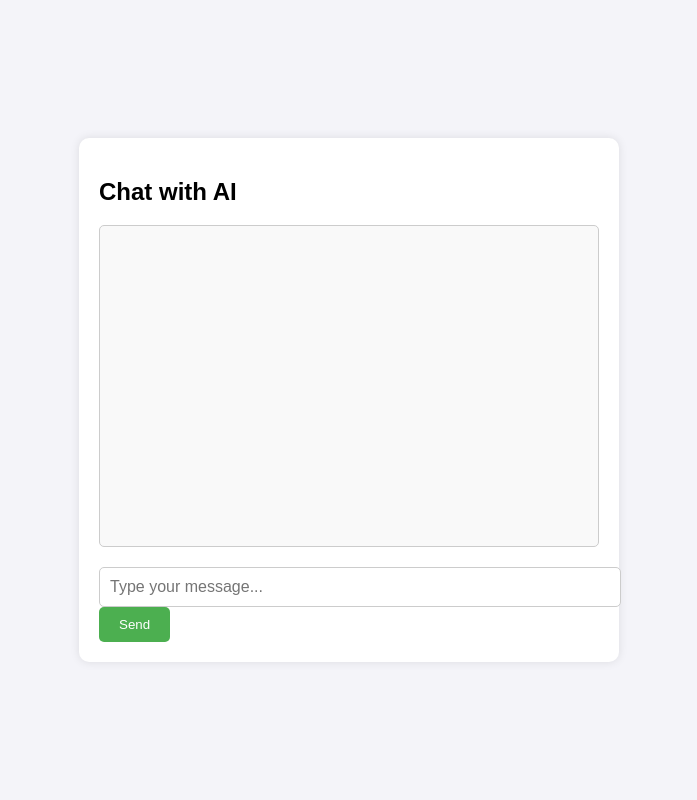
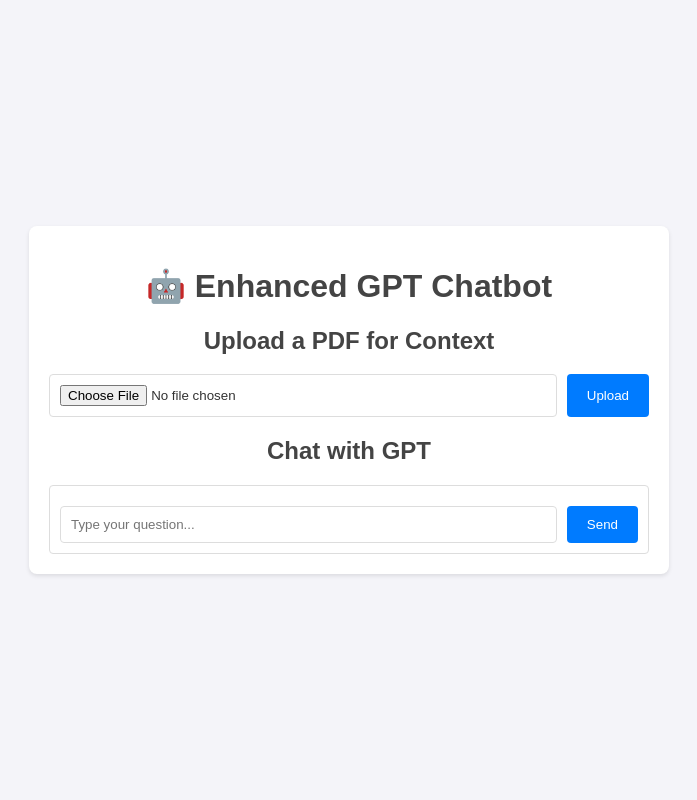
Before and after one commit to spasegirl/MINI_CHATBOT, a Flask app: page / in a window 1280 px wide. Shown: the whole page, without its empty margins (291-988 px from the left). Run offline with Flask 3, Linux system fonts and the light colour scheme.

Commit message:
document handling added

```diff
--- a/app.py
+++ b/app.py
@@ -1,19 +1,75 @@
-from flask import Flask, render_template, request, jsonify
-from modules.gpt_module import chat_with_gpt
+from flask import Flask, request, render_template, jsonify
+from modules.document_handling.document_upload import save_pdf
+from modules.document_handling.document_loader import process_pdf_for_retrieval
+from modules.document_handling.query_handler import execute_query, chat_with_gpt
+import logging
+
+app = Flask(__name__)
+app.config["UPLOAD_FOLDER"] = "static/uploads/"
+
+# Global variable to store the retrieval chain
+retrieval_chain = None
+
+# Setting up logging
+logging.basicConfig(level=logging.DEBUG)
+logger = logging.getLogger(__name__)
+@app.route("/", methods=["GET", "POST"])
+def index():
+    global retrieval_chain
+    if request.method == "POST":
+        # Handle PDF upload
+        if "file" not in request.files:
+            return "No file part", 400
+        file = request.files["file"]
+        filepath = save_pdf(file)
+        if not filepath:
+            return "Invalid file type. Please upload a PDF.", 400
+
+        # Process PDF
+        retrieval_chain = process_pdf_for_retrieval(filepath)
+        return "PDF uploaded and processed successfully!", 200
+
+    return render_template("index.html")
 
 
-app = Flask(__name__)
+@app.route("/query", methods=["POST"])
+def query():
+    global retrieval_chain
+    user_query = request.json.get("query")
+
+    # Case 1: If the PDF is not yet processed
+    if retrieval_chain is None:
+        # For simple chat interaction
+        response = chat_with_gpt(user_query)  # Use the simple chat function
+        return jsonify({"response": response})
+
+    # Case 2: If the PDF is processed
+    if not user_query:
+        return "Query cannot be empty.", 400
+
+    try:
+        # Handle queries related to the PDF content
+        response = execute_query(retrieval_chain, user_query)
+        return jsonify({"response": response})
+    except Exception as e:
+        return jsonify({"error": str(e)}), 500
 
 
-@app.route('/')
-def index():
-    return render_template('index.html')
+@app.route("/chat", methods=["POST"])  # New chat route
+def chat():
+    user_query = request.json.get("query")
 
-@app.route('/chat', methods=['POST'])
-def chat():
-    user_input = request.form['user_input']
-    bot_response = chat_with_gpt(user_input)
-    return jsonify({'response': bot_response})
+    # Handle simple chat interaction
+    if not user_query:
+        return "Query cannot be empty.", 400
+
+    try:
+        # For simple chat queries (no PDF processing involved)
+        response = chat_with_gpt(user_query)
+        return jsonify({"response": response})
+    except Exception as e:
+        return jsonify({"error": str(e)}), 500
+
 
 if __name__ == "__main__":
     app.run(debug=True)
--- /dev/null
+++ b/modules/document_handling/document_upload.py
@@ -0,0 +1,20 @@
+# This module is there to upload the pdf file and validate it
+
+import os
+from werkzeug.utils import secure_filename
+
+UPLOAD_FOLDER = "static/uploads/"
+ALLOWED_EXTENSIONS = {"pdf"}
+
+def allowed_file(filename):
+    """Check if the file extension is allowed."""
+    return "." in filename and filename.rsplit(".", 1)[1].lower() in ALLOWED_EXTENSIONS
+
+
+def save_pdf(file):
+    if file and allowed_file(file.filename):
+        filename = secure_filename(file.filename)
+        filepath = os.path.join(UPLOAD_FOLDER, filename)
+        file.save(filepath)
+        return filepath
+    return None
--- /dev/null
+++ b/static/script.js
@@ -0,0 +1,83 @@
+document.addEventListener("DOMContentLoaded", () => {
+    const uploadForm = document.getElementById("upload-form");
+    const queryForm = document.getElementById("query-form");
+    const chatMessages = document.getElementById("chat-messages");
+    const uploadMessage = document.getElementById("upload-message");
+
+    let pdfUploaded = false;
+
+    // Handle PDF upload
+    uploadForm.addEventListener("submit", async (e) => {
+        e.preventDefault();
+        const fileInput = document.getElementById("pdf-file");
+        const file = fileInput.files[0];
+
+        if (!file) {
+            uploadMessage.textContent = "Please select a PDF file.";
+            return;
+        }
+
+        const formData = new FormData();
+        formData.append("file", file);
+
+        uploadMessage.textContent = "Uploading...";
+
+        try {
+            const response = await fetch("/", {
+                method: "POST",
+                body: formData,
+            });
+
+            if (response.ok) {
+                uploadMessage.textContent = "PDF uploaded successfully! You can now ask questions about it.";
+                pdfUploaded = true;
+            } else {
+                const error = await response.text();
+                uploadMessage.textContent = `Error: ${error}`;
+            }
+        } catch (err) {
+            uploadMessage.textContent = "An error occurred during upload.";
+        }
+    });
+
+    // Handle chat queries
+    queryForm.addEventListener("submit", async (e) => {
+        e.preventDefault();
+        const userQueryInput = document.getElementById("user-query");
+        const userQuery = userQueryInput.value.trim();
+
+        if (!userQuery) return;
+
+        // Display user message
+        const userMessage = document.createElement("div");
+        userMessage.textContent = userQuery;
+        userMessage.className = "user";
+        chatMessages.appendChild(userMessage);
+
+        userQueryInput.value = "";
+
+        // Send query to backend
+        try {
+            const endpoint = pdfUploaded ? "/query" : "/chat";
+            const response = await fetch(endpoint, {
+                method: "POST",
+                headers: { "Content-Type": "application/json" },
+                body: JSON.stringify({ query: userQuery }),
+            });
+
+            const data = await response.json();
+            const botMessage = document.createElement("div");
+            botMessage.textContent = data.response;
+            botMessage.className = "bot";
+            chatMessages.appendChild(botMessage);
+
+            // Scroll to the latest message
+            chatMessages.scrollTop = chatMessages.scrollHeight;
+        } catch (err) {
+            const botMessage = document.createElement("div");
+            botMessage.textContent = "An error occurred while processing your query.";
+            botMessage.className = "bot";
+            chatMessages.appendChild(botMessage);
+        }
+    });
+});
--- /dev/null
+++ b/static/styles.css
@@ -0,0 +1,90 @@
+body {
+    font-family: Arial, sans-serif;
+    margin: 0;
+    padding: 0;
+    background-color: #f4f4f9;
+    color: #333;
+    display: flex;
+    justify-content: center;
+    align-items: center;
+    height: 100vh;
+}
+
+.container {
+    width: 90%;
+    max-width: 600px;
+    background: #fff;
+    padding: 20px;
+    border-radius: 8px;
+    box-shadow: 0 2px 4px rgba(0, 0, 0, 0.1);
+}
+
+h1, h2 {
+    text-align: center;
+    color: #444;
+}
+
+form {
+    display: flex;
+    justify-content: space-between;
+    margin-top: 10px;
+}
+
+form input[type="text"],
+form input[type="file"] {
+    flex: 1;
+    padding: 10px;
+    margin-right: 10px;
+    border: 1px solid #ddd;
+    border-radius: 4px;
+}
+
+form button {
+    padding: 10px 20px;
+    background-color: #007bff;
+    color: white;
+    border: none;
+    border-radius: 4px;
+    cursor: pointer;
+}
+
+form button:hover {
+    background-color: #0056b3;
+}
+
+#chat-box {
+    margin-top: 20px;
+    border: 1px solid #ddd;
+    border-radius: 4px;
+    max-height: 300px;
+    overflow-y: auto;
+    padding: 10px;
+}
+
+#chat-messages {
+    display: flex;
+    flex-direction: column;
+}
+
+#chat-messages div {
+    margin: 5px 0;
+}
+
+#chat-messages .user {
+    align-self: flex-end;
+    background-color: #007bff;
+    color: white;
+    padding: 5px 10px;
+    border-radius: 4px;
+    max-width: 70%;
+    word-wrap: break-word;
+}
+
+#chat-messages .bot {
+    align-self: flex-start;
+    background-color: #f1f1f1;
+    padding: 5px 10px;
+    border-radius: 4px;
+    max-width: 70%;
+    word-wrap: break-word;
+}
--- a/templates/index.html
+++ b/templates/index.html
@@ -3,88 +3,32 @@
 <head>
     <meta charset="UTF-8">
     <meta name="viewport" content="width=device-width, initial-scale=1.0">
-    <title>Chatbot UI</title>
-    <style>
-        body {
-            font-family: Arial, sans-serif;
-            margin: 0;
-            padding: 0;
-            display: flex;
-            justify-content: center;
-            align-items: center;
-            height: 100vh;
-            background-color: #f4f4f9;
-        }
-        .chat-container {
-            width: 500px;
-            max-width: 100%;
-            background-color: #fff;
-            border-radius: 10px;
-            padding: 20px;
-            box-shadow: 0 0 10px rgba(0, 0, 0, 0.1);
-        }
-        .chat-box {
-            height: 300px;
-            overflow-y: auto;
-            margin-bottom: 20px;
-            border: 1px solid #ccc;
-            padding: 10px;
-            background-color: #f9f9f9;
-            border-radius: 5px;
-        }
-        input[type="text"] {
-            width: 100%;
-            padding: 10px;
-            border-radius: 5px;
-            border: 1px solid #ccc;
-            font-size: 16px;
-        }
-        button {
-            padding: 10px 20px;
-            border-radius: 5px;
-            border: none;
-            background-color: #4CAF50;
-            color: white;
-            cursor: pointer;
-        }
-        button:hover {
-            background-color: #45a049;
-        }
-    </style>
+    <title>Enhanced GPT Chatbot</title>
+    <link rel="stylesheet" href="/static/styles.css">
 </head>
 <body>
-    <div class="chat-container">
-        <h2>Chat with AI</h2>
-        <div class="chat-box" id="chat-box">
-            <!-- Chat messages will appear here -->
+    <div class="container">
+        <h1>🤖 Enhanced GPT Chatbot</h1>
+        <div id="upload-section">
+            <h2>Upload a PDF for Context</h2>
+            <form id="upload-form">
+                <input type="file" id="pdf-file" name="file" accept=".pdf">
+                <button type="submit">Upload</button>
+            </form>
+            <p id="upload-message"></p>
         </div>
-        <input type="text" id="user-input" placeholder="Type your message...">
-        <button onclick="sendMessage()">Send</button>
+
+        <div id="chat-section">
+            <h2>Chat with GPT</h2>
+            <div id="chat-box">
+                <div id="chat-messages"></div>
+                <form id="query-form">
+                    <input type="text" id="user-query" placeholder="Type your question..." autocomplete="off">
+                    <button type="submit">Send</button>
+                </form>
+            </div>
+        </div>
     </div>
-
-    <script>
-        function sendMessage() {
-            const userInput = document.getElementById('user-input').value;
-            if (userInput.trim() === '') return;
-
-            const chatBox = document.getElementById('chat-box');
-            chatBox.innerHTML += `<div><strong>You:</strong> ${userInput}</div>`;
-
-            fetch('/chat', {
-                method: 'POST',
-                headers: {
-                    'Content-Type': 'application/x-www-form-urlencoded'
-                },
-                body: 'user_input=' + encodeURIComponent(userInput)
-            })
-            .then(response => response.json())
-            .then(data => {
-                chatBox.innerHTML += `<div><strong>Bot:</strong> ${data.response}</div>`;
-                chatBox.scrollTop = chatBox.scrollHeight; // Scroll to the bottom
-                document.getElementById('user-input').value = ''; // Clear input field
-            })
-            .catch(error => console.error('Error:', error));
-        }
-    </script>
+    <script src="/static/script.js"></script>
 </body>
 </html>
```
Also changed, not shown: modules/document_handling/document_loader.py (added, +59 -0 lines), modules/document_handling/query_handler.py (added, +44 -0 lines), modules/gpt_module.py (+5 -7 lines), 2 other files.
